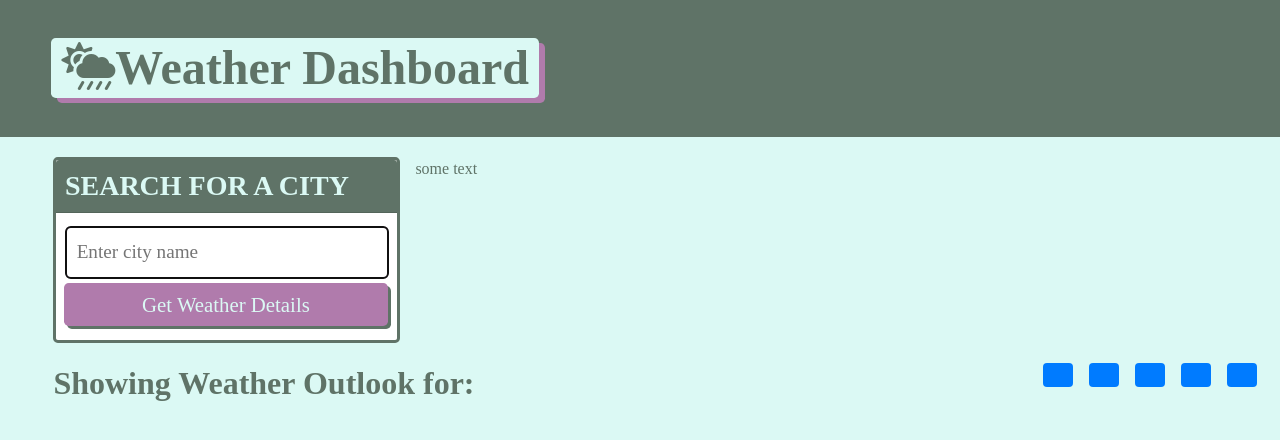
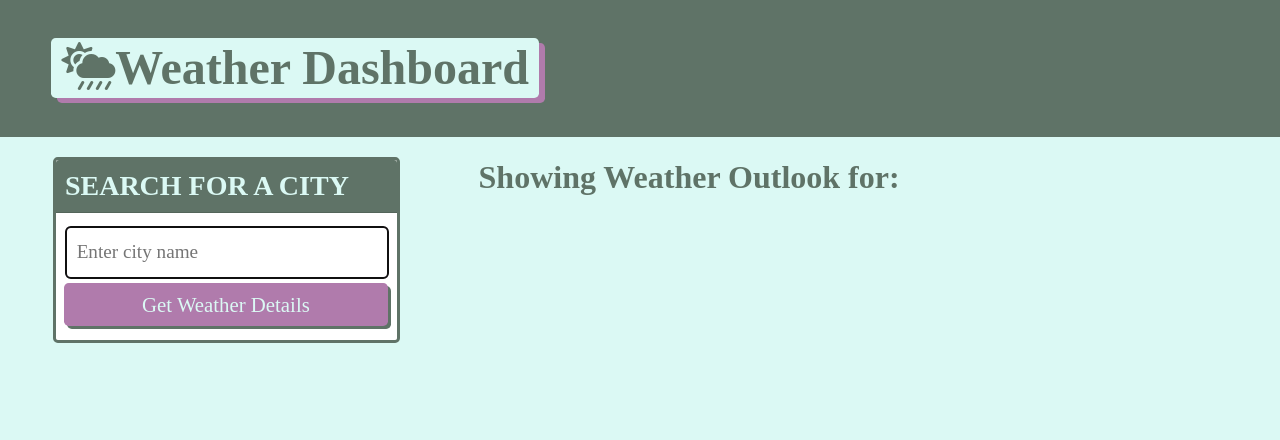
Before and after one commit to neilroy63/Weather-Dashboard, a plain HTML site: page index.html in a window 1280 px wide. Drawn offline with nearby package versions, Linux system fonts and the light colour scheme; a web font is replaced by a local one.

Commit message:
fix/updated index and readme

```diff
--- a/index.html
+++ b/index.html
@@ -49,14 +49,11 @@
         </div>
 
         <container style="flex: auto;">
-            some text
 
         </container>
 
 
-        <!-- <div id="city-array">
-            some text
-        </div> -->
+
 
 
         <div class="col-12 col-md-8">
```
Also changed, not shown: 1 other file.
